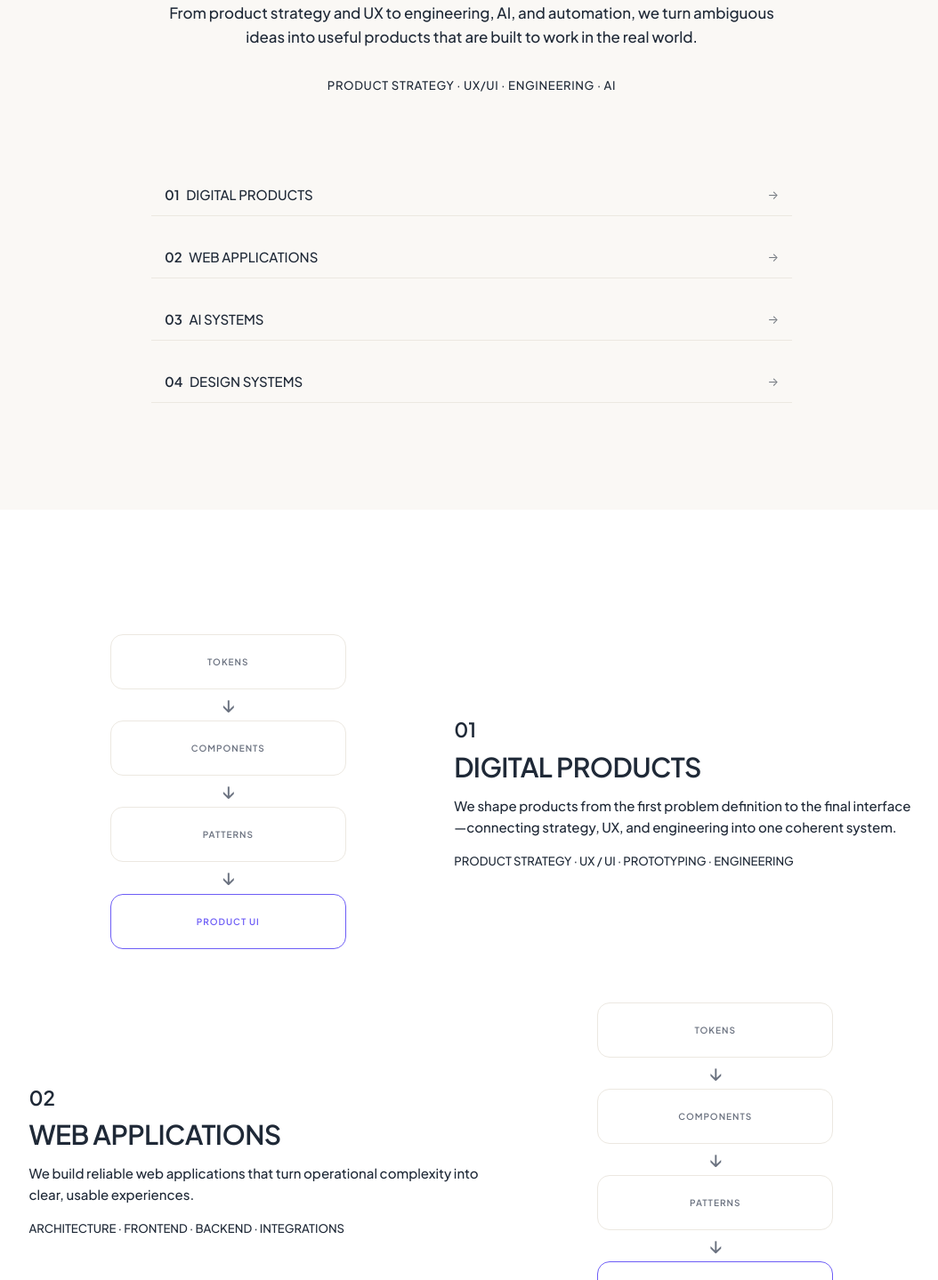
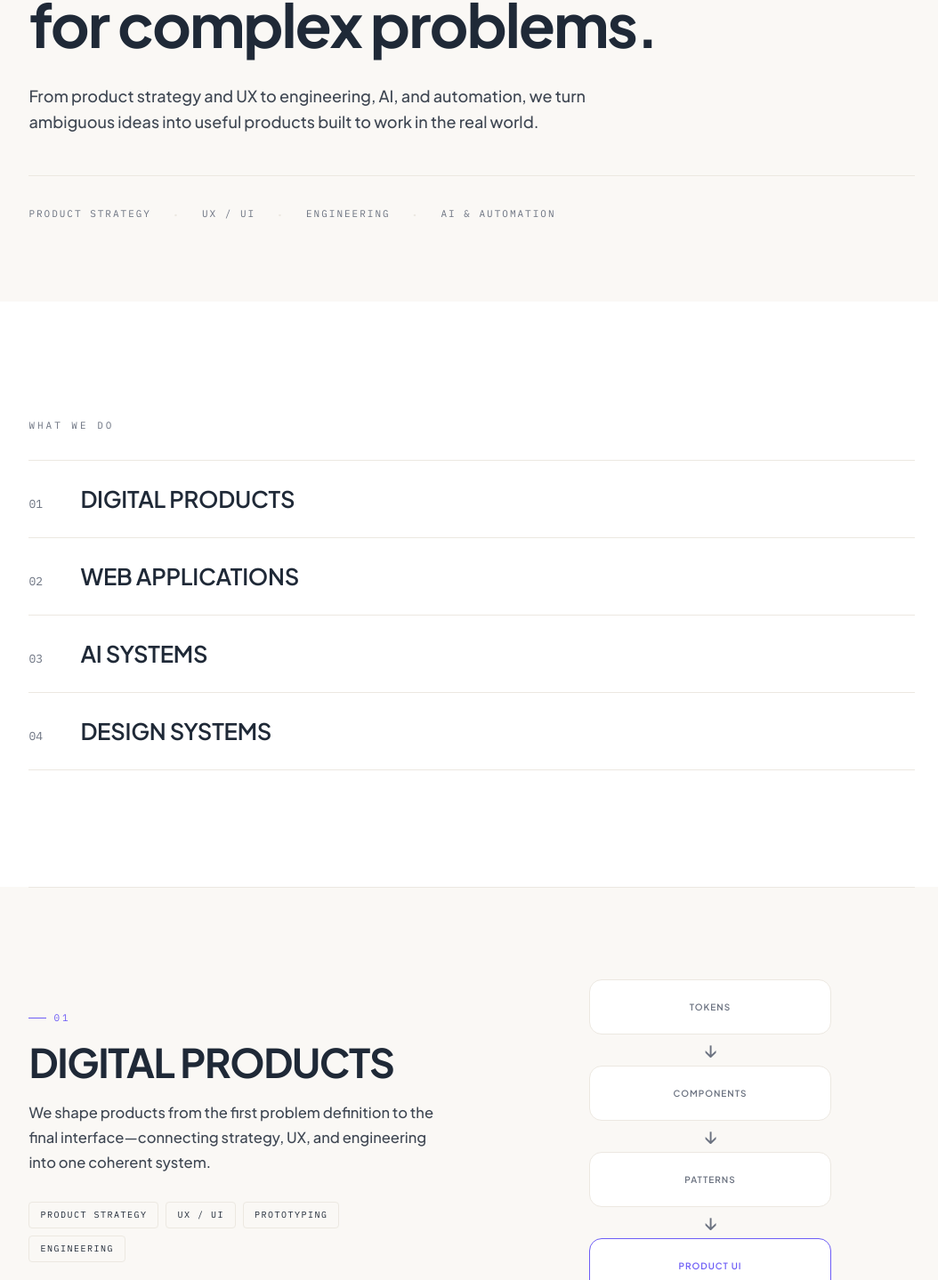
Before and after one commit to Gayathripocharam/DesignPlunge, a React (Vite) app: page /services in a window 1280 px wide. Shown: the part 331-1770 px from the top of the page at 89% size, without its empty margins (110-1164 px from the left). Built offline with nearby package versions, Linux system fonts and the light colour scheme.

Commit message:
feat: upgrade services page - distinct section layouts, animations, alternating backgrounds

```diff
--- a/src/components/business/ServiceOverview/OutcomeMapping.tsx
+++ b/src/components/business/ServiceOverview/OutcomeMapping.tsx
@@ -1,22 +1,45 @@
 import React from 'react';
+import { motion } from 'framer-motion';
 import styles from './OutcomeMapping.module.css';
 
 const mapping = [
   { capability: 'Product Strategy', outcome: 'Clear product direction' },
-  { capability: 'UX/UI', outcome: 'Easier user experiences' },
+  { capability: 'UX / UI Design', outcome: 'Experiences people actually use' },
   { capability: 'Engineering', outcome: 'Reliable digital systems' },
-  { capability: 'AI & Automation', outcome: 'Less repetitive work' },
-  { capability: 'Design Systems', outcome: 'Faster product evolution' },
+  { capability: 'AI & Automation', outcome: 'Less repetitive, more meaningful work' },
+  { capability: 'Design Systems', outcome: 'Faster, consistent product evolution' },
 ];
 
 const OutcomeMapping: React.FC = () => (
-  <div className={styles.mapping} role="table" aria-label="Capability to outcome mapping">
-    {mapping.map((row, i) => (
-      <div key={i} className={styles.row} role="row">
-        <div className={styles.cell} role="cell">{row.capability}</div>
-        <div className={styles.cell} role="cell">{row.outcome}</div>
-      </div>
-    ))}
+  <div className={styles.wrapper}>
+    <div className={styles.header}>
+      <p className={styles.eyebrow}>OUTCOMES</p>
+      <h2 className={styles.title}>Capabilities that create real results.</h2>
+    </div>
+
+    <div className={styles.tableHeader}>
+      <span className={styles.colLabel}>Capability</span>
+      <span />
+      <span className={styles.colLabel} style={{ textAlign: 'right' }}>Outcome</span>
+    </div>
+
+    <div className={styles.mapping} role="table" aria-label="Capability to outcome mapping">
+      {mapping.map((row, i) => (
+        <motion.div
+          key={i}
+          className={styles.row}
+          role="row"
+          initial={{ opacity: 0, y: 12 }}
+          whileInView={{ opacity: 1, y: 0 }}
+          transition={{ duration: 0.4, delay: i * 0.07, ease: 'easeOut' }}
+          viewport={{ once: true }}
+        >
+          <span className={styles.capability} role="cell">{row.capability}</span>
+          <span className={styles.arrow} role="presentation">→</span>
+          <span className={styles.outcome} role="cell">{row.outcome}</span>
+        </motion.div>
+      ))}
+    </div>
   </div>
 );
 
--- a/src/components/business/ServiceOverview/ServiceHero.module.css
+++ b/src/components/business/ServiceOverview/ServiceHero.module.css
@@ -1,26 +1,74 @@
-/* ServiceHero.module.css */
+/* ServiceHero.module.css – premium editorial hero */
 .hero {
-  text-align: center;
-  padding: 6rem 1rem;
-  background: var(--bg);
+  padding: clamp(3rem, 6vw, 6rem) 0;
+  position: relative;
 }
+
+.eyebrow {
+  font-family: var(--mono);
+  font-size: 11px;
+  letter-spacing: 3px;
+  text-transform: uppercase;
+  color: var(--accent);
+  margin: 0 0 clamp(1.5rem, 3vw, 2.5rem);
+  display: flex;
+  align-items: center;
+  gap: 12px;
+}
+
+.eyebrow::before {
+  content: '';
+  display: block;
+  width: 24px;
+  height: 1px;
+  background: var(--accent);
+  flex-shrink: 0;
+}
+
 .title {
-  font-family: var(--font-primary);
-  font-size: clamp(2rem, 5vw, 3rem);
+  font-family: var(--heading);
+  font-size: clamp(2.5rem, 5.5vw, 4.5rem);
   font-weight: 700;
-  margin-bottom: 1.5rem;
-  color: var(--text-primary);
+  line-height: 1.05;
+  letter-spacing: -0.03em;
+  color: var(--text-h);
+  margin: 0 0 clamp(1.25rem, 2.5vw, 2rem);
+  max-width: 16ch;
 }
+
 .lead {
-  font-size: 1.125rem;
-  line-height: 1.6;
-  color: var(--text-secondary);
-  max-width: 48rem;
-  margin: 0 auto 2rem;
+  font-size: clamp(1rem, 1.6vw, 1.2rem);
+  line-height: 1.65;
+  color: var(--text);
+  opacity: 0.85;
+  max-width: 52ch;
+  margin: 0 0 clamp(2rem, 3.5vw, 3rem);
 }
-.meta {
-  font-size: 0.875rem;
-  letter-spacing: 0.05em;
-  color: var(--color-accent);
+
+.metaRail {
+  display: flex;
+  align-items: center;
+  gap: 0;
+  flex-wrap: wrap;
+  border-top: 1px solid var(--border);
+  padding-top: clamp(1rem, 2vw, 1.5rem);
+}
+
+.metaItem {
+  font-family: var(--mono);
+  font-size: 11px;
+  letter-spacing: 2px;
   text-transform: uppercase;
+  color: var(--text-muted);
+  padding: 0.5rem 1.5rem 0.5rem 0;
+  display: flex;
+  align-items: center;
+  gap: 0.75rem;
 }
+
+.metaItem:not(:first-child)::before {
+  content: '·';
+  color: var(--border);
+  font-size: 1.1rem;
+  margin-right: 0.75rem;
+}
--- a/src/components/business/ServiceOverview/ServiceHero.tsx
+++ b/src/components/business/ServiceOverview/ServiceHero.tsx
@@ -1,13 +1,21 @@
 import React from 'react';
 import styles from './ServiceHero.module.css';
 
+const META = ['Product Strategy', 'UX / UI', 'Engineering', 'AI & Automation'];
+
 const ServiceHero: React.FC = () => (
   <div className={styles.hero}>
-    <h1 className={styles.title}>WE BUILD DIGITAL SYSTEMS FOR COMPLEX PROBLEMS.</h1>
+    <p className={styles.eyebrow}>SERVICES</p>
+    <h1 className={styles.title}>We build digital systems for complex problems.</h1>
     <p className={styles.lead}>
-      From product strategy and UX to engineering, AI, and automation, we turn ambiguous ideas into useful products that are built to work in the real world.
+      From product strategy and UX to engineering, AI, and automation, we turn ambiguous
+      ideas into useful products built to work in the real world.
     </p>
-    <div className={styles.meta}>PRODUCT STRATEGY · UX/UI · ENGINEERING · AI</div>
+    <div className={styles.metaRail}>
+      {META.map((item) => (
+        <span key={item} className={styles.metaItem}>{item}</span>
+      ))}
+    </div>
   </div>
 );
 
--- a/src/components/business/ServiceOverview/ServiceSection.module.css
+++ b/src/components/business/ServiceOverview/ServiceSection.module.css
@@ -1,58 +1,106 @@
+/* ServiceSection.module.css – full-section, premium service layout */
+
 .section {
+  display: grid;
+  grid-template-columns: 1fr 1fr;
+  gap: clamp(3rem, 6vw, 7rem);
+  align-items: center;
+  padding: clamp(4rem, 8vw, 8rem) 0;
+  border-top: 1px solid var(--border);
+}
+
+.section:last-child {
+  border-bottom: 1px solid var(--border);
+}
+
+/* Reverse layout for odd-indexed sections */
+.reverse {
+  direction: rtl;
+}
+
+.reverse > * {
+  direction: ltr;
+}
+
+/* Number badge */
+.num {
+  font-family: var(--mono);
+  font-size: 11px;
+  letter-spacing: 3px;
+  color: var(--accent);
+  margin: 0 0 1rem;
   display: flex;
   align-items: center;
-  gap: 2rem;
-  margin: 4rem 0;
-  flex-wrap: wrap;
+  gap: 8px;
 }
 
-.reverse {
-  flex-direction: row-reverse;
+.num::before {
+  content: '';
+  display: inline-block;
+  width: 20px;
+  height: 1px;
+  background: var(--accent);
 }
 
-/* Ensure visual and content stack on small screens */
-@media (max-width: 767px) {
+/* Service title */
+.title {
+  font-family: var(--heading);
+  font-size: clamp(2rem, 3.5vw, 3rem);
+  font-weight: 700;
+  letter-spacing: -0.03em;
+  line-height: 1.1;
+  color: var(--text-h);
+  margin: 0 0 1.25rem;
+}
+
+/* Description */
+.desc {
+  font-size: clamp(1rem, 1.4vw, 1.1rem);
+  line-height: 1.7;
+  color: var(--text);
+  opacity: 0.85;
+  margin: 0 0 2rem;
+  max-width: 46ch;
+}
+
+/* Capability tags */
+.tags {
+  display: flex;
+  flex-wrap: wrap;
+  gap: 8px;
+}
+
+.tag {
+  font-family: var(--mono);
+  font-size: 10px;
+  letter-spacing: 1.5px;
+  text-transform: uppercase;
+  color: var(--text);
+  background: var(--bg);
+  border: 1px solid var(--border);
+  border-radius: 4px;
+  padding: 6px 12px;
+}
+
+/* Visual side */
+.visual {
+  display: flex;
+  align-items: center;
+  justify-content: center;
+}
+
+/* Responsive */
+@media (max-width: 860px) {
   .section {
-    flex-direction: column;
-    text-align: center;
+    grid-template-columns: 1fr;
+    gap: 2.5rem;
   }
-  .visual, .content {
-    max-width: 100%;
-    flex: none;
+
+  .reverse {
+    direction: ltr;
+  }
+
+  .visual {
+    order: -1;
   }
 }
-
-.visual {
-  flex: 1;
-  max-width: 45%;
-}
-
-.content {
-  flex: 1;
-}
-
-.num {
-  font-size: 1.5rem;
-  font-weight: 600;
-  color: var(--color-accent);
-  margin-bottom: 0.5rem;
-}
-
-.title {
-  font-size: 2rem;
-  font-weight: 600;
-  margin-bottom: 1rem;
-  color: var(--text-primary);
-}
-
-.desc {
-  font-size: 1rem;
-  color: var(--text-secondary);
-  margin-bottom: 1rem;
-}
-
-.meta {
-  font-size: 0.875rem;
-  color: var(--color-accent);
-  text-transform: uppercase;
-}
--- a/src/components/business/ServiceOverview/ServiceSection.tsx
+++ b/src/components/business/ServiceOverview/ServiceSection.tsx
@@ -1,4 +1,5 @@
 import React from 'react';
+import { motion } from 'framer-motion';
 import styles from './ServiceSection.module.css';
 import type { Service } from '@/data/servicesData';
 import { VisualMetaphor } from '@/components/business/ServiceOverview/VisualMetaphors';
@@ -8,22 +9,41 @@ interface ServiceSectionProps {
   index: number;
 }
 
+const fadeUp = {
+  hidden: { opacity: 0, y: 24 },
+  show: { opacity: 1, y: 0, transition: { duration: 0.55, ease: [0.16, 1, 0.3, 1] as const } },
+};
+
 const ServiceSection: React.FC<ServiceSectionProps> = ({ service, index }) => {
   const isReverse = index % 2 === 1;
   return (
-    <div id={service.id} className={`${styles.section} ${isReverse ? styles.reverse : ''}`}>
-      <div className={styles.visual}>
-        <VisualMetaphor type={service.visualKey as any} />
-      </div>
-      <div className={styles.content}>
-        <div className={styles.num}>{service.id}</div>
+    <motion.div
+      id={service.id}
+      className={`${styles.section} ${isReverse ? styles.reverse : ''}`}
+      initial="hidden"
+      whileInView="show"
+      viewport={{ once: true, margin: '-80px' }}
+      variants={{ hidden: {}, show: { transition: { staggerChildren: 0.12 } } }}
+    >
+      {/* Content */}
+      <motion.div className={styles.content} variants={fadeUp}>
+        <p className={styles.num}>{service.id}</p>
         <h2 className={styles.title}>{service.title}</h2>
         <p className={styles.desc}>{service.description}</p>
         {service.metadata && service.metadata.length > 0 && (
-          <div className={styles.meta}>{service.metadata.join(' · ')}</div>
+          <div className={styles.tags}>
+            {service.metadata.map((tag) => (
+              <span key={tag} className={styles.tag}>{tag}</span>
+            ))}
+          </div>
         )}
-      </div>
-    </div>
+      </motion.div>
+
+      {/* Visual */}
+      <motion.div className={styles.visual} variants={fadeUp}>
+        <VisualMetaphor type={service.visualKey as any} />
+      </motion.div>
+    </motion.div>
   );
 };
 
--- a/src/components/business/ServiceOverview/ServicesIndex.module.css
+++ b/src/components/business/ServiceOverview/ServicesIndex.module.css
@@ -1,35 +1,77 @@
+/* ServicesIndex.module.css – editorial quicknav */
+
+.wrapper {
+  padding: clamp(2rem, 4vw, 4rem) 0;
+}
+
+.label {
+  font-family: var(--mono);
+  font-size: 11px;
+  letter-spacing: 3px;
+  text-transform: uppercase;
+  color: var(--text-muted);
+  margin: 0 0 2rem;
+}
+
 .index {
-  display: grid;
-  gap: 1.5rem;
-  max-width: 48rem;
-  margin: 0 auto;
+  display: flex;
+  flex-direction: column;
+  border-top: 1px solid var(--border);
 }
+
 .item {
   display: flex;
-  align-items: center;
-  justify-content: space-between;
-  padding: 0.75rem 1rem;
-  font-size: 1rem;
-  color: var(--text-primary);
+  align-items: baseline;
+  gap: clamp(1rem, 2.5vw, 2rem);
+  padding: clamp(1rem, 1.8vw, 1.5rem) 0;
+  border-bottom: 1px solid var(--border);
   text-decoration: none;
-  border-bottom: 1px solid var(--border);
-  transition: color 0.3s ease;
+  color: inherit;
+  transition: color 0.25s ease, transform 0.25s ease;
+  cursor: pointer;
 }
+
 .item:hover {
-  color: var(--color-accent);
+  color: var(--accent);
+  transform: translateX(6px);
 }
+
 .num {
+  font-family: var(--mono);
+  font-size: 13px;
+  color: var(--text-muted);
+  flex-shrink: 0;
+  width: 28px;
+  transition: color 0.25s ease;
+}
+
+.item:hover .num {
+  color: var(--accent);
+}
+
+.title {
+  font-family: var(--heading);
+  font-size: clamp(1.2rem, 2vw, 1.75rem);
   font-weight: 600;
-  margin-right: 0.5rem;
-  transition: color 0.3s ease;
+  letter-spacing: -0.01em;
+  color: var(--text-h);
+  flex: 1;
+  transition: color 0.25s ease;
 }
-.item:hover .num {
-  color: var(--color-accent);
+
+.item:hover .title {
+  color: var(--accent);
 }
-.title {
-  flex: 1;
+
+.arrow {
+  font-size: 1.1rem;
+  color: var(--text-muted);
+  opacity: 0;
+  transform: translateX(-8px);
+  transition: opacity 0.25s ease, transform 0.25s ease;
 }
-.arrow {
-  font-size: 0.875rem;
-  opacity: 0.6;
+
+.item:hover .arrow {
+  opacity: 1;
+  transform: translateX(0);
 }
--- a/src/components/business/ServiceOverview/ServicesIndex.tsx
+++ b/src/components/business/ServiceOverview/ServicesIndex.tsx
@@ -1,4 +1,5 @@
 import React from 'react';
+import { motion } from 'framer-motion';
 import styles from './ServicesIndex.module.css';
 import type { Service } from '@/data/servicesData';
 
@@ -7,14 +8,25 @@ interface ServicesIndexProps {
 }
 
 const ServicesIndex: React.FC<ServicesIndexProps> = ({ services }) => (
-  <div className={styles.index} role="navigation" aria-label="Services index">
-    {services.map((s) => (
-      <a key={s.id} href={`#${s.id}`} className={styles.item}>
-        <span className={styles.num}>{s.id}</span>
-        <span className={styles.title}>{s.title}</span>
-        <span className={styles.arrow}>→</span>
-      </a>
-    ))}
+  <div className={styles.wrapper}>
+    <p className={styles.label}>WHAT WE DO</p>
+    <nav className={styles.index} role="navigation" aria-label="Services index">
+      {services.map((s, i) => (
+        <motion.a
+          key={s.id}
+          href={`#${s.id}`}
+          className={styles.item}
+          initial={{ opacity: 0, y: 12 }}
+          whileInView={{ opacity: 1, y: 0 }}
+          transition={{ duration: 0.4, delay: i * 0.08, ease: 'easeOut' }}
+          viewport={{ once: true }}
+        >
+          <span className={styles.num}>{s.id}</span>
+          <span className={styles.title}>{s.title}</span>
+          <span className={styles.arrow}>→</span>
+        </motion.a>
+      ))}
+    </nav>
   </div>
 );
 
--- a/src/features/services/ServicesPage.tsx
+++ b/src/features/services/ServicesPage.tsx
@@ -1,7 +1,5 @@
 import React from "react";
 import { SEO } from "@/components/seo/SEO";
-// import { motion } from "framer-motion"; // removed unused import
-// import { fadeUp, staggerContainer } from "@/design/animations"; // removed unused imports
 import styles from "./ServicesPage.module.css";
 import { Section } from "@/components/ui/Section";
 import { Container } from "@/components/ui/Container";
@@ -13,6 +11,9 @@ import ProblemToProductBridge from "@/components/business/ServiceOverview/Proble
 import OutcomeMapping from "@/components/business/ServiceOverview/OutcomeMapping";
 import ServicesCTA from "@/components/business/ServiceOverview/ServicesCTAComp";
 
+// Alternate background between bg and surface for each service section
+const sectionBgs = ["var(--bg)", "var(--surface)", "var(--bg)", "var(--surface)"];
+
 export const ServicesPage: React.FC = () => (
   <>
     <SEO
@@ -21,49 +22,56 @@ export const ServicesPage: React.FC = () => (
       canonical="/services"
     />
     <div className={styles.container}>
-      {/* Hero Section */}
+
+      {/* ── Hero ── */}
       <Section background="var(--bg)" spacingTop="large" spacingBottom="none">
         <Container>
           <ServiceHero />
         </Container>
       </Section>
 
-      {/* Editorial Index */}
-      <Section background="var(--bg)" spacingTop="none" spacingBottom="large">
+      {/* ── Quick-nav index ── */}
+      <Section background="var(--surface)" spacingTop="medium" spacingBottom="medium">
         <Container>
           <ServicesIndex services={services} />
         </Container>
       </Section>
 
-      {/* Service Sections (Alternating) */}
-      <Section background="var(--surface)" spacingTop="medium" spacingBottom="medium">
-        <Container>
-          {services.map((service, idx) => (
-            <ServiceSection key={service.id} service={service} index={idx} />
-          ))}
-        </Container>
-      </Section>
+      {/* ── Individual service sections – each on its own alternating background ── */}
+      {services.map((service, idx) => (
+        <Section
+          key={service.id}
+          background={sectionBgs[idx % sectionBgs.length]}
+          spacingTop="none"
+          spacingBottom="none"
+        >
+          <Container>
+            <ServiceSection service={service} index={idx} />
+          </Container>
+        </Section>
+      ))}
 
-      {/* Process Bridge */}
-      <Section background="var(--bg)" spacingTop="none" spacingBottom="none">
+      {/* ── Process bridge ── */}
+      <Section background="var(--surface)" spacingTop="large" spacingBottom="large">
         <Container>
           <ProblemToProductBridge />
         </Container>
       </Section>
 
-      {/* Outcome Mapping */}
-      <Section background="var(--bg)" spacingTop="none" spacingBottom="large">
+      {/* ── Outcome mapping ── */}
+      <Section background="var(--bg)" spacingTop="large" spacingBottom="large">
         <Container>
           <OutcomeMapping />
         </Container>
       </Section>
 
-      {/* CTA Section */}
-      <Section background="var(--bg)" spacingTop="none" spacingBottom="large">
+      {/* ── CTA ── */}
+      <Section background="var(--surface)" spacingTop="large" spacingBottom="large">
         <Container>
           <ServicesCTA />
         </Container>
       </Section>
+
     </div>
   </>
 );
```
Also changed, not shown: src/components/business/ServiceOverview/OutcomeMapping.module.css (+84 -15 lines).
